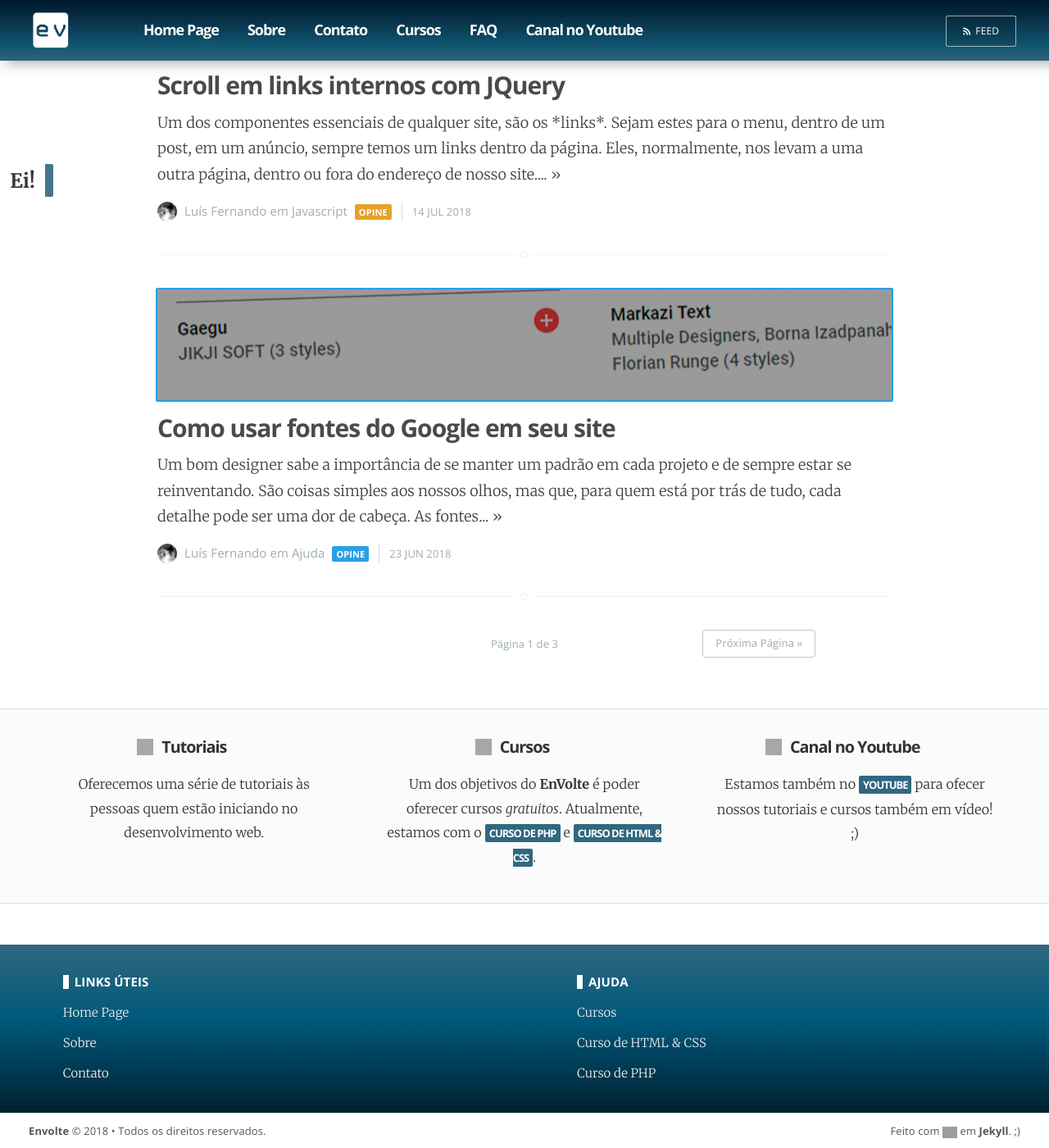
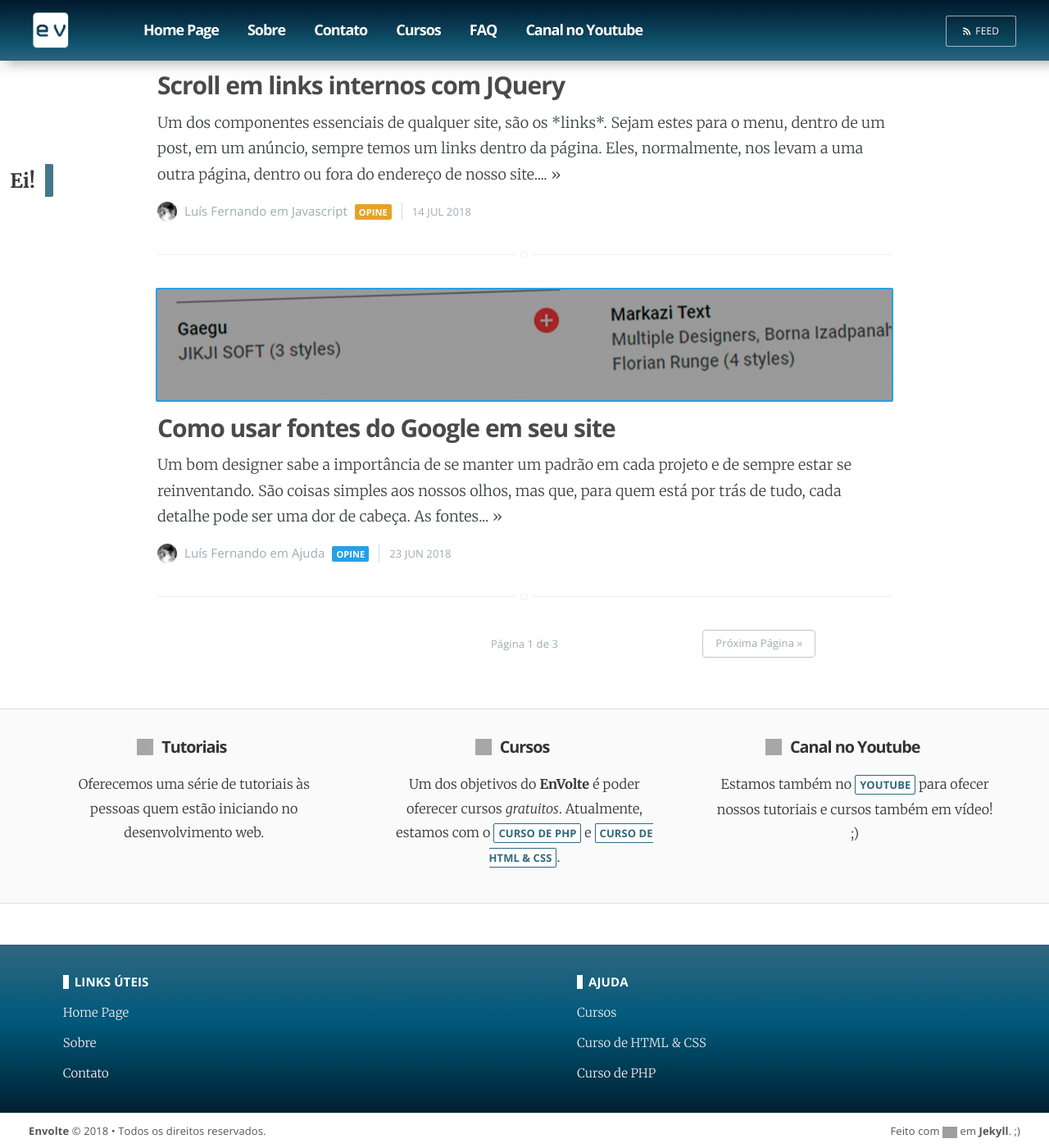
Before and after one commit to EnVolte/envolte.github.io, a Jekyll site: the page built from index.html, in a window 1280 px wide and 1400 px high, scrolled down 2753 px. Shown: the whole window at 82% size. Built offline with Jekyll 4.4.1, drawn with Linux system fonts in a browser that asks for light colours; the list of posts is cut into pages by our own code; grey boxes are pictures that could not be loaded.

Commit message:
Update screen.css

```diff
--- a/assets/css/screen.css
+++ b/assets/css/screen.css
@@ -1899,12 +1899,12 @@
 
 
 /* Seção sobre */
-section#about {width: 100%; height: auto; position: relative; display: inline-block; background: #fbfbfb; padding: 40px 0px; border-top: 1px solid #ddd; border-bottom: 1px solid #ddd; margin-top: 2rem;}
+section#about {width: 100%; height: auto; position: relative; display: inline-block; background: #fafafa; padding: 40px 0px; border-top: 1px solid #ddd; border-bottom: 1px solid #ddd; margin-top: 2rem;}
 section#about #centre {width: 90%; margin: 0px auto;}
 section#about h2 {font-family: Open Sans; margin: -5px 0px 0px; font-size: 1.1em; color: #333; transition: 0.7s ease; text-align: center;}
 section#about p {font-family: Merriweather; line-height: 1.8em; font-size: 0.9em; color: #333; transition: 0.7s ease; text-align: center; margin: 20px 0px 0px;}
 section#about span.icon {width: 20px; height: 20px; background-size: 20px; position: absolute; margin-top: 1px; margin-left: -30px; display: inline-block; opacity: 0.9;}
-section#about a {background-color: #30687f; color: #fff; padding: 2px 5px; border-radius: 2px; font-size: 0.8em; text-transform: uppercase;  font-family: Open Sans; text-decoration: none; letter-spacing: -1px; font-weight: 900;}
+section#about a {border: 1px solid #30687f; background: #fff; color: #30687f; padding: 2px 5px; border-radius: 2px; font-size: 0.8em; text-transform: uppercase;  font-family: Open Sans; text-decoration: none; font-weight: 900;}
 
 #left {width: 30%; float: left; position: relative;}
 #left:hover p, #left:hover h2 {color: #000;}
```
